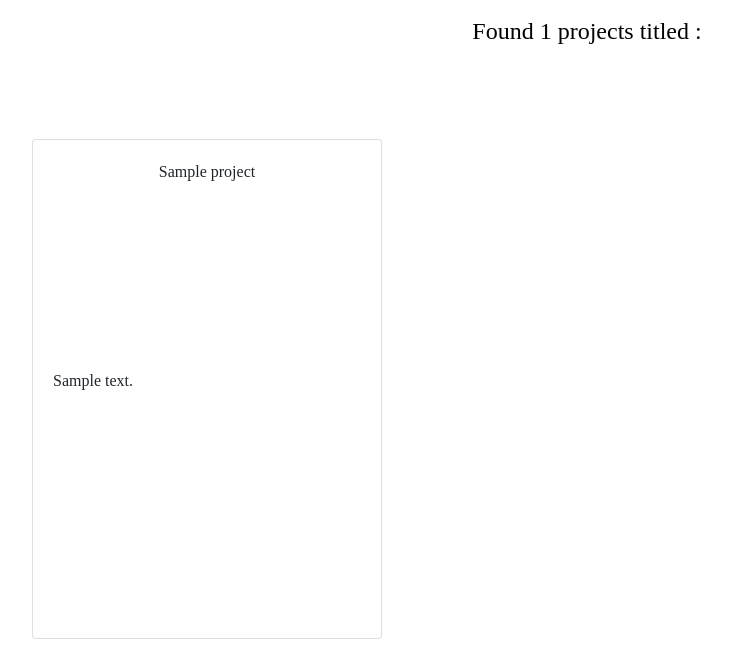
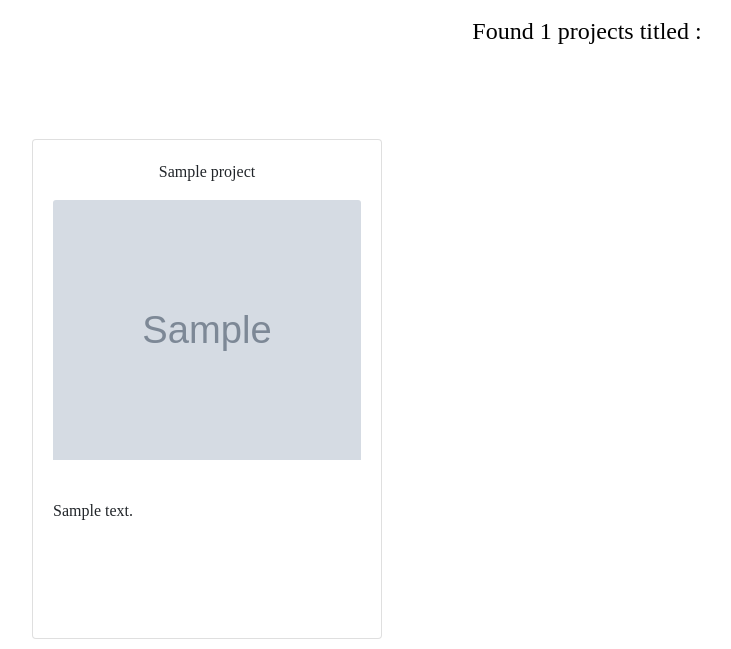
Before and after one commit to Aimee-pacy/Award, a Django app: template app/templates/result.html in a window 1280 px wide. Shown: the part 159-808 px from the top of the page, without its empty margins (53-784 px from the left). Run offline with Django 3.2, Linux system fonts and the light colour scheme; the template is opened without the code that fills it: values that come from a table or form of the project are taken from there, others are empty; tables that the repository leaves empty hold one stand-in row (values such as "Sample post"); grey boxes marked "Sample" are stand-in pictures; some libraries are stand-ins or nearby versions.

Commit message:
New changes

```diff
--- a/app/templates/result.html
+++ b/app/templates/result.html
@@ -32,7 +32,7 @@
         <!-- <a href="{{project.link}}"> -->
           <p style="text-align:center;">{{project.project_name}}</p>
 
-            <!-- <img class="card-img-top mb-10" src="{{project.image.url}}" style="height:260px;width:100%;"> -->
+            <img class="card-img-top mb-10" src="{{project.image.url}}" style="height:260px;width:100%;">
           </a>
 
         </div>
```
